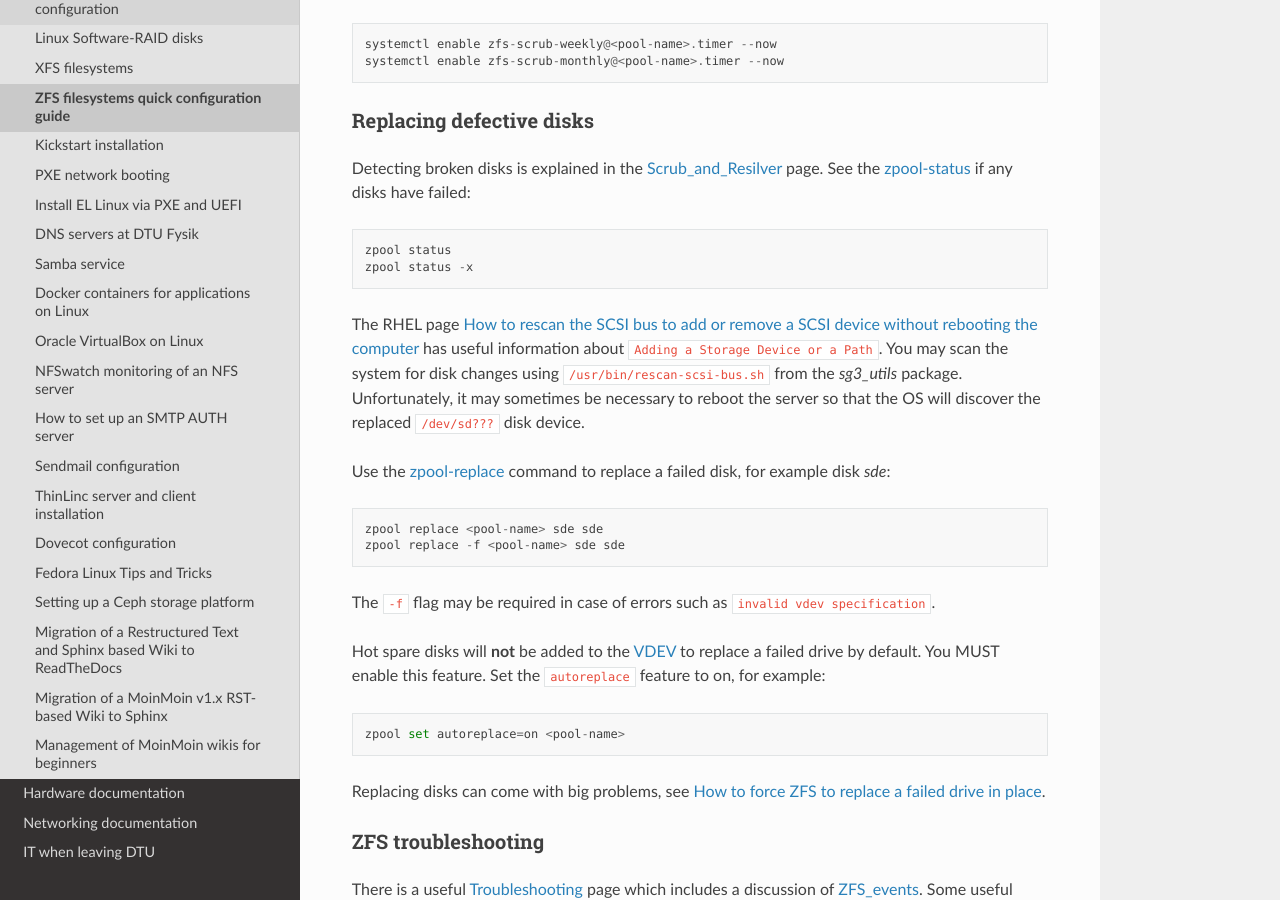
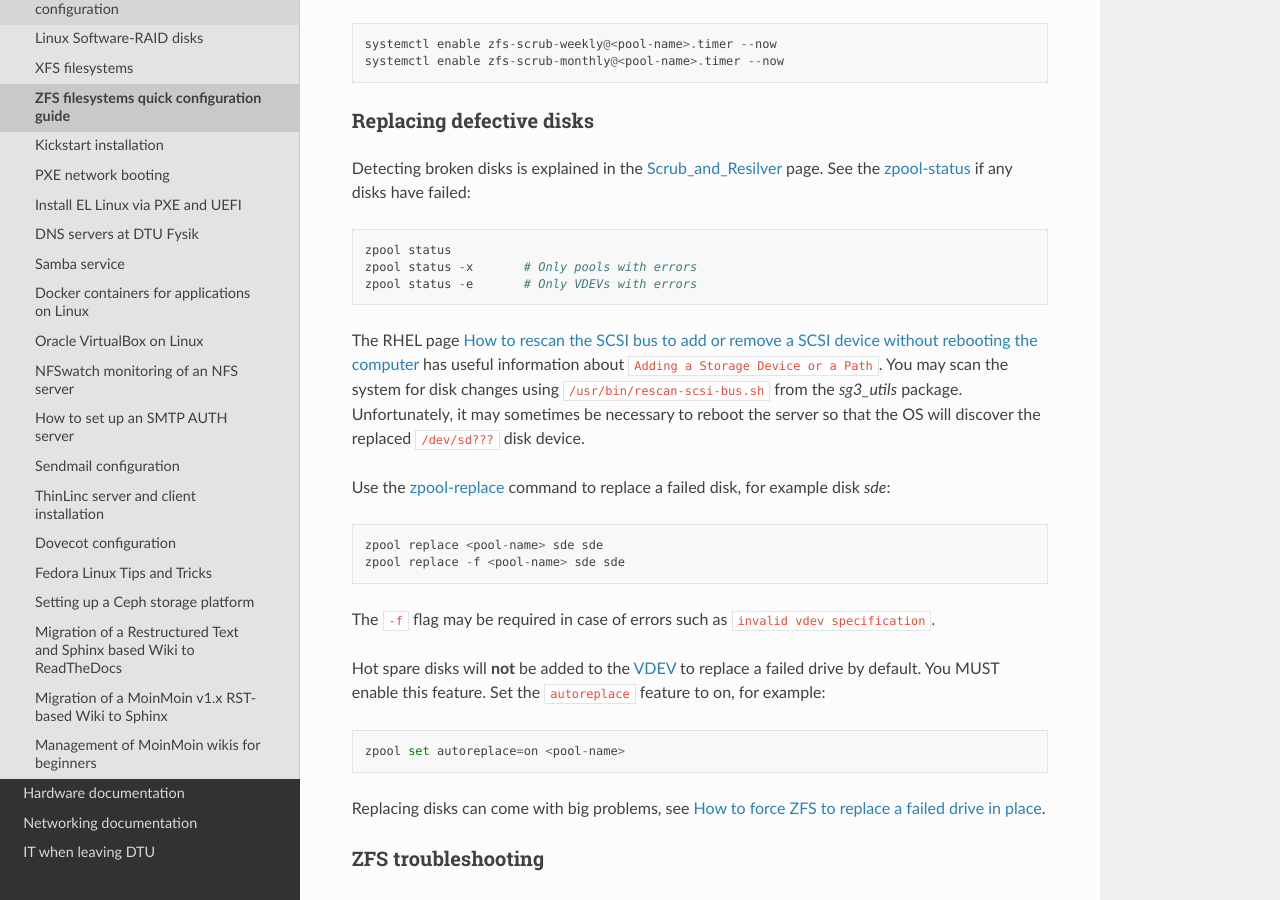
Before and after one commit to OleHolmNielsen/ITwiki, a Sphinx documentation site: the page built from docs/ZFS_filesystems.rst, in a window 1280 px wide and 900 px high, scrolled down 12247 px. Built offline with Sphinx 7.4.7 and the Read the Docs theme 3.1.0, drawn with Linux system fonts in a browser that asks for light colours.

Commit message:
zpool status -e

```diff
--- a/docs/ZFS_filesystems.rst
+++ b/docs/ZFS_filesystems.rst
@@ -550,7 +550,8 @@ Detecting broken disks is explained in the Scrub_and_Resilver_ page.
 See the zpool-status_ if any disks have failed::
 
   zpool status
-  zpool status -x
+  zpool status -x       # Only pools with errors
+  zpool status -e       # Only VDEVs with errors
 
 The RHEL page `How to rescan the SCSI bus to add or remove a SCSI device without rebooting the computer  <https://access.redhat.com/solutions/3941>`_
 has useful information about ``Adding a Storage Device or a Path``.
```
